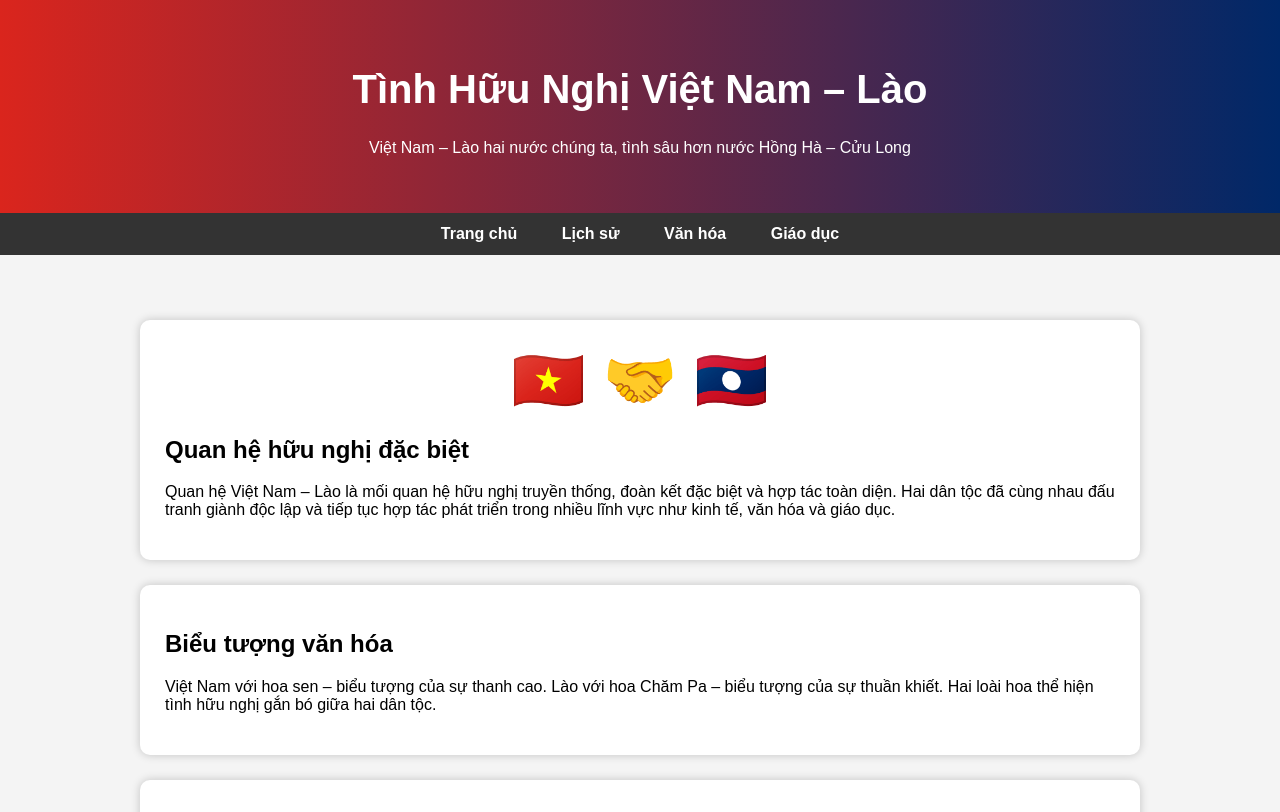
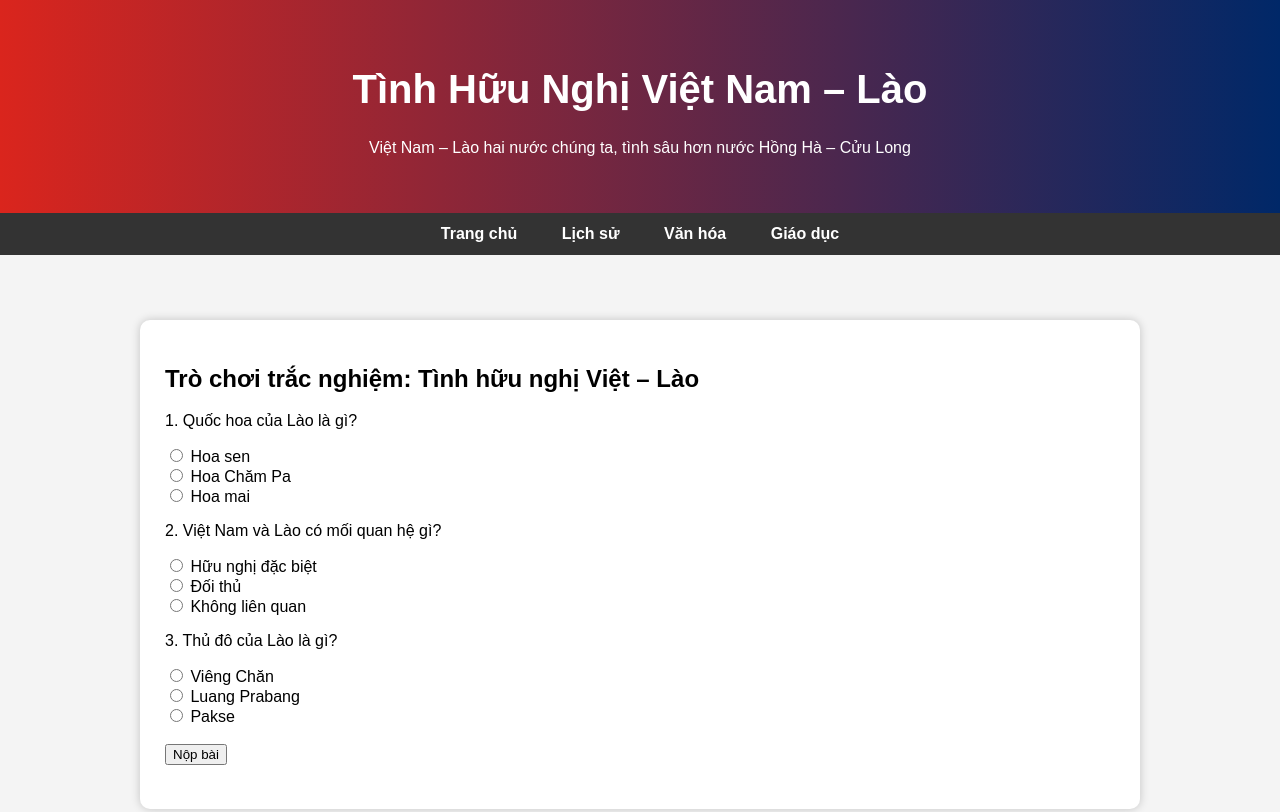
Before and after one commit to dolphin1246/Viet---Lao-NT2, a plain HTML site: page index.html in a window 1280 px wide. Shown: the top 812 px of the page. Drawn offline with Linux system fonts and the light colour scheme.

Commit message:
Update index.html

```diff
--- a/index.html
+++ b/index.html
@@ -91,6 +91,33 @@ padding:20px;
 </nav>
 
 <section>
+<div class="card">
+
+<h2>Trò chơi trắc nghiệm: Tình hữu nghị Việt – Lào</h2>
+
+<p>1. Quốc hoa của Lào là gì?</p>
+<input type="radio" name="q1" value="0"> Hoa sen<br>
+<input type="radio" name="q1" value="1"> Hoa Chăm Pa<br>
+<input type="radio" name="q1" value="0"> Hoa mai<br>
+
+<p>2. Việt Nam và Lào có mối quan hệ gì?</p>
+<input type="radio" name="q2" value="1"> Hữu nghị đặc biệt<br>
+<input type="radio" name="q2" value="0"> Đối thủ<br>
+<input type="radio" name="q2" value="0"> Không liên quan<br>
+
+<p>3. Thủ đô của Lào là gì?</p>
+<input type="radio" name="q3" value="1"> Viêng Chăn<br>
+<input type="radio" name="q3" value="0"> Luang Prabang<br>
+<input type="radio" name="q3" value="0"> Pakse<br>
+
+<br>
+
+<button onclick="checkQuiz()">Nộp bài</button>
+
+<h3 id="result"></h3>
+
+</div>
+
 
 <div class="card">
 
@@ -141,5 +168,26 @@ allowfullscreen>
 
 </footer>
 
+<script>
+
+function checkQuiz(){
+
+let score = 0;
+
+let q1 = document.querySelector('input[name="q1"]:checked');
+let q2 = document.querySelector('input[name="q2"]:checked');
+let q3 = document.querySelector('input[name="q3"]:checked');
+
+if(q1) score += parseInt(q1.value);
+if(q2) score += parseInt(q2.value);
+if(q3) score += parseInt(q3.value);
+
+document.getElementById("result").innerHTML =
+"Bạn được " + score + "/3 điểm 🎉";
+
+}
+
+</script>
+
 </body>
 </html>
```
